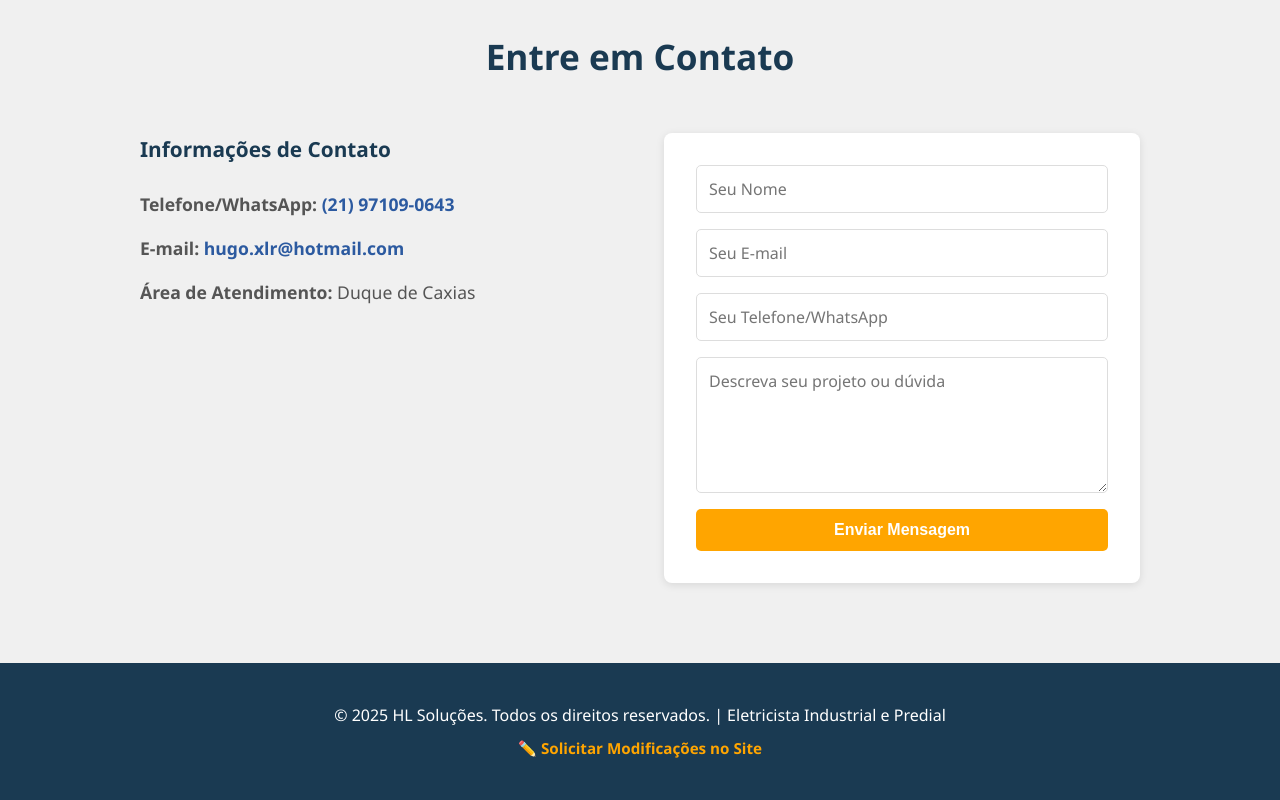
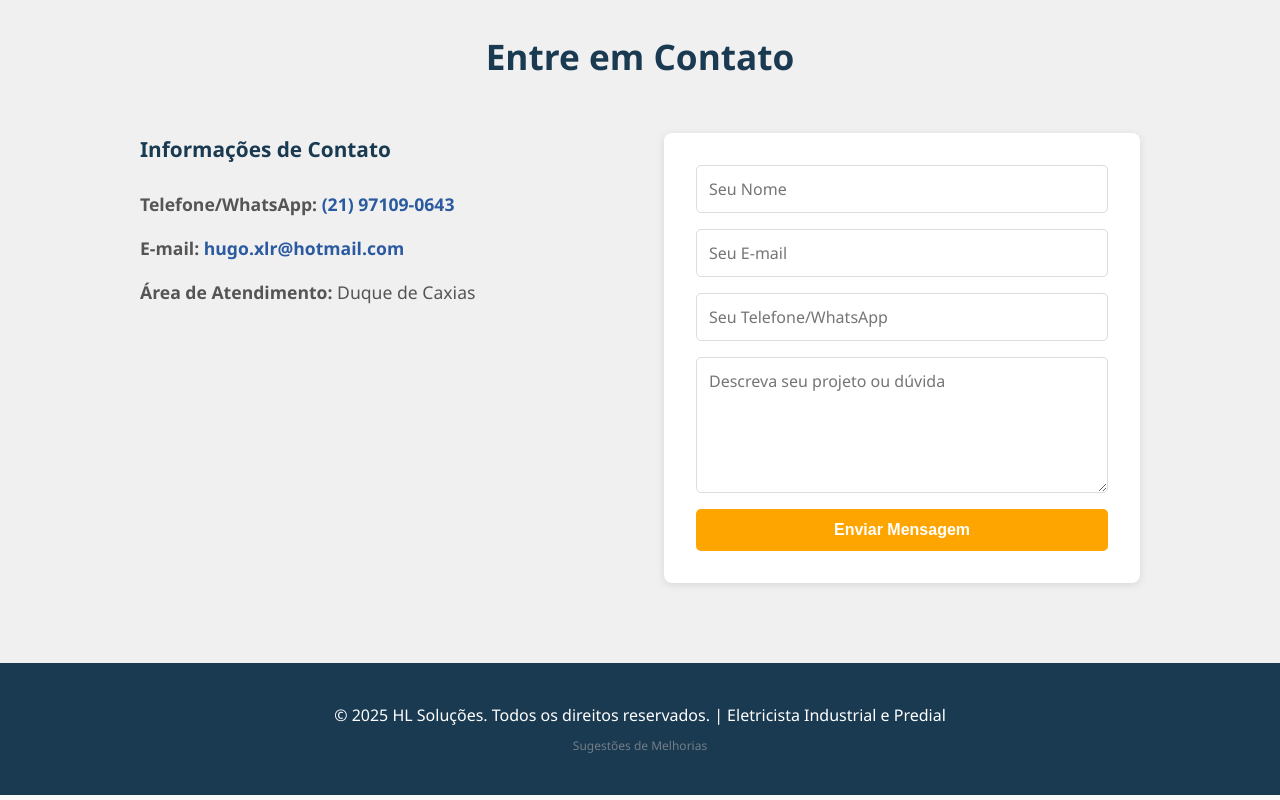
Before and after one commit to EletricaHL/EletricaHL.github.io, a plain HTML site: page index.html in a window 1280 px wide. Shown: the part 2684-3484 px from the top of the page. Drawn offline with Linux system fonts and the light colour scheme.

Commit message:
Deixar botão discreto, mudar para 'Sugestões de Melhorias' e corrigir português

```diff
--- a/css/style.css
+++ b/css/style.css
@@ -348,20 +348,22 @@ body {
 }
 
 .footer-edit {
-    margin-top: 1rem;
-    font-size: 0.95rem;
+    margin-top: 1.5rem;
+    font-size: 0.75rem;
+    opacity: 0.7;
 }
 
 .edit-link {
-    color: #ffa500;
+    color: #999;
     text-decoration: none;
-    font-weight: bold;
-    transition: color 0.3s ease;
+    font-weight: normal;
+    transition: all 0.3s ease;
 }
 
 .edit-link:hover {
-    color: #ff8c00;
+    color: #ffa500;
     text-decoration: underline;
+    opacity: 1;
 }
 
 /* Responsividade */
--- a/index.html
+++ b/index.html
@@ -152,7 +152,7 @@
     <footer class="footer">
         <div class="container">
             <p>&copy; 2025 HL Soluções. Todos os direitos reservados. | Eletricista Industrial e Predial</p>
-            <p class="footer-edit"><a href="https://manus.im" target="_blank" class="edit-link">✏️ Solicitar Modificações no Site</a></p>
+            <p class="footer-edit"><a href="https://manus.im" target="_blank" class="edit-link">Sugestões de Melhorias</a></p>
         </div>
     </footer>
 
```
